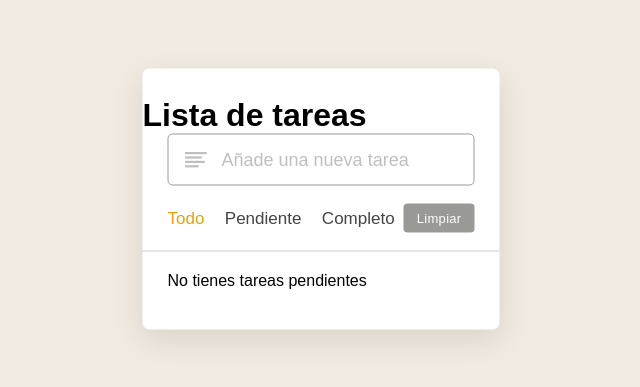
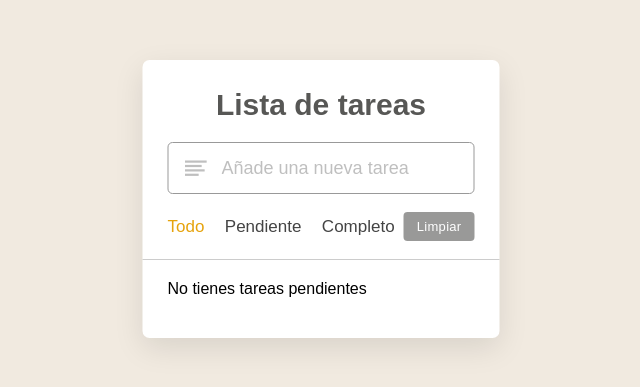
Before and after one commit to Gcentur/todoList, a plain HTML site: page index.html in a window 1280 px wide. Shown: the part 201-588 px from the top of the page, without its empty margins (319-959 px from the left). Drawn offline with Linux system fonts and the light colour scheme; a web font is replaced by a local one.

Commit message:
Add files via upload

```diff
--- a/style.css
+++ b/style.css
@@ -27,6 +27,14 @@ body{
   background: #fff;
   border-radius: 7px;
   box-shadow: 0 10px 30px rgba(0,0,0,0.1);
+}
+h1{
+  font-size: 30px;
+  font-weight: 600;
+  text-align: center;
+  margin-bottom: 20px;
+  color: #575755
+  ;
 }
 .task-input{
   height: 52px;
```
